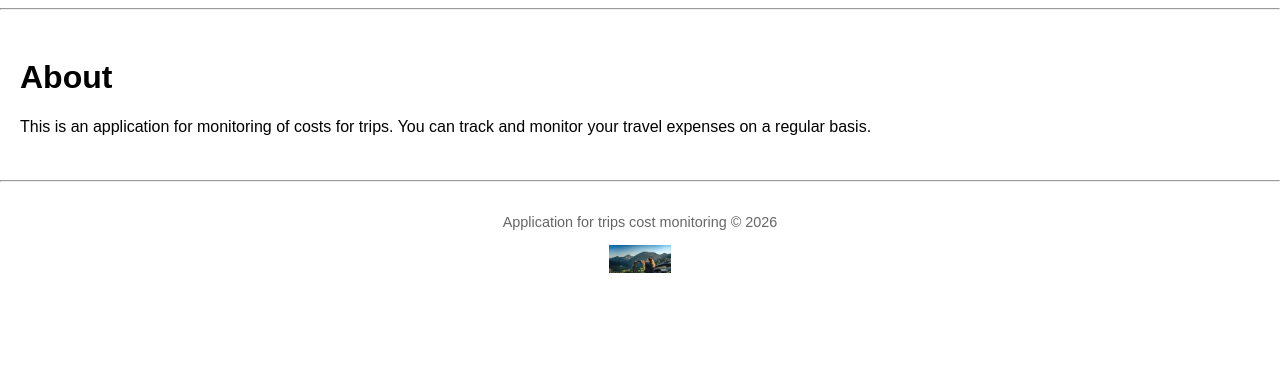
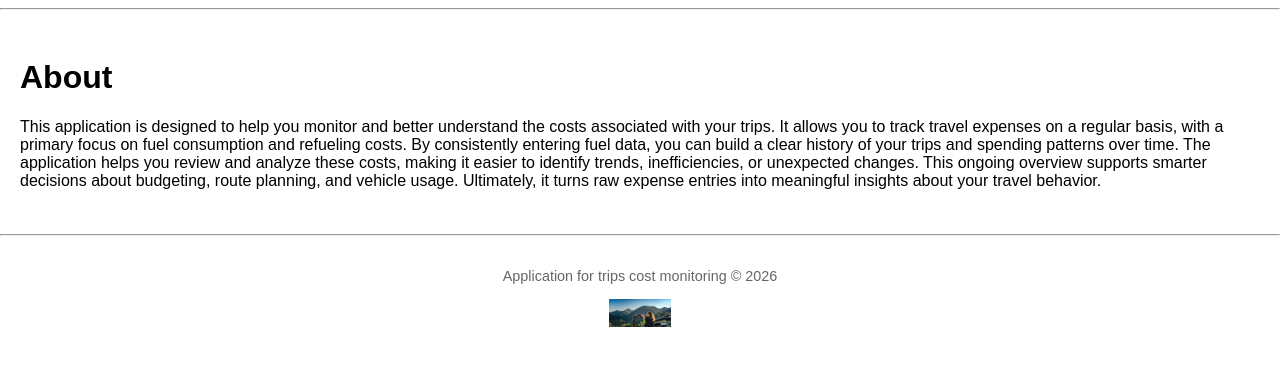
Before and after one commit to StoyanovKS/trips_monitoring, a Django app: page /about/ in a window 1280 px wide. Shown: the part 38-404 px from the top of the page. Run offline with Django 5.2, Linux system fonts and the light colour scheme; parts of the project's set-up code (start-up, migrations or seed data) failed here and were passed over.

Commit message:
updated_html_about

```diff
--- a/templates/core/about.html
+++ b/templates/core/about.html
@@ -2,6 +2,9 @@
 {% block title %}About{% endblock %}
 {% block content %}
 <h1>About</h1>
-<p>This is an application for monitoring of costs for trips.
-    You can track and monitor your travel expenses on a regular basis.</p>
+<p>This application is designed to help you monitor and better understand the costs associated with your trips.
+    It allows you to track travel expenses on a regular basis, with a primary focus on fuel consumption and refueling costs.
+    By consistently entering fuel data, you can build a clear history of your trips and spending patterns over time. The application helps you review and analyze these costs, making it easier to identify trends, inefficiencies, or unexpected changes.
+    This ongoing overview supports smarter decisions about budgeting, route planning, and vehicle usage.
+    Ultimately, it turns raw expense entries into meaningful insights about your travel behavior.</p>
 {% endblock %}
```
